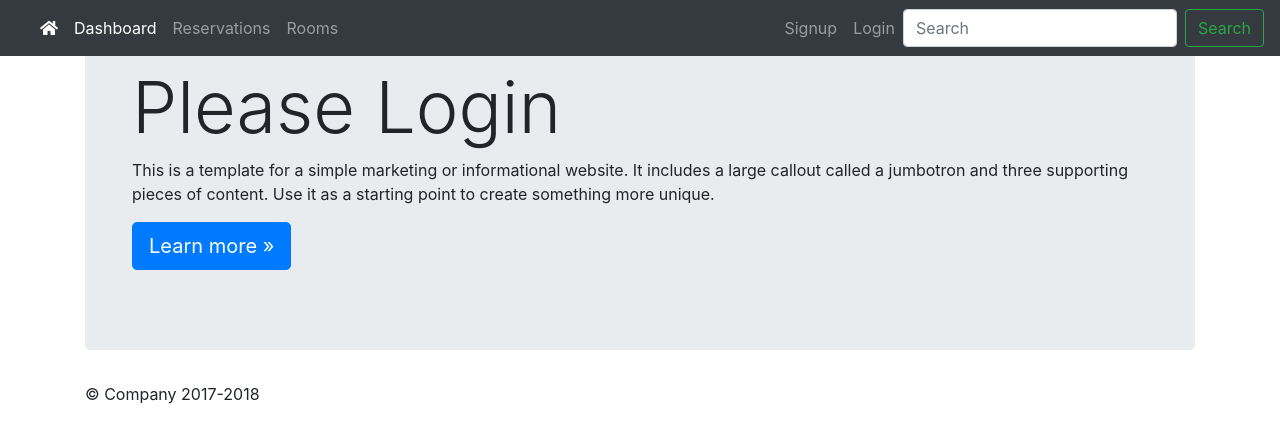
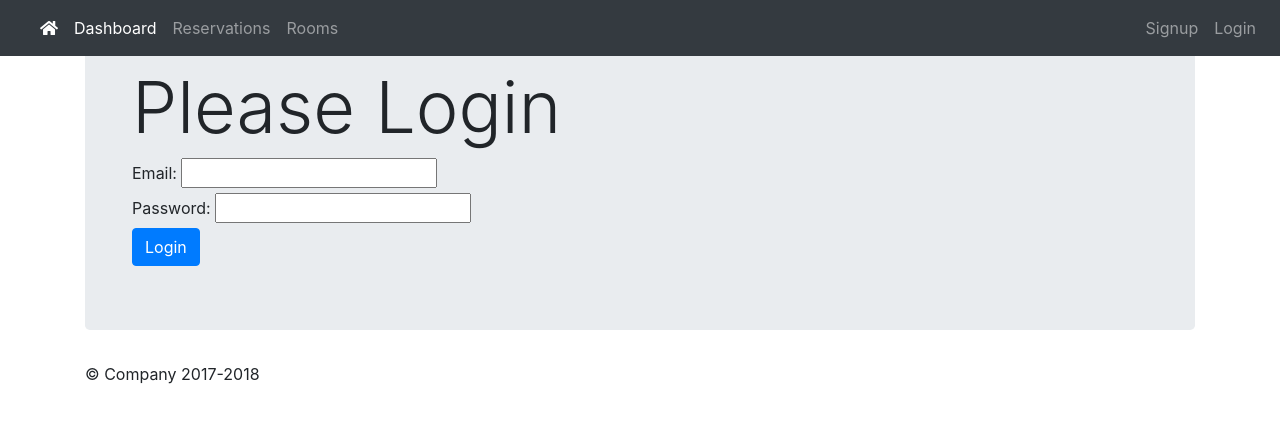
Before and after one commit to wolf637/property-manager, a Django app: page /properties/login/ in a window 1280 px wide. Shown: the top 443 px of the page. Run offline with Django 3.2, Linux system fonts and the light colour scheme; some libraries are stand-ins or nearby versions.

Commit message:
Add login functionality

```diff
--- a/properties/templates/properties/login.html
+++ b/properties/templates/properties/login.html
@@ -5,12 +5,24 @@
       <div class="jumbotron">
         <div class="container">
           <h1 class="display-3">Please Login</h1>
+            {% if error %}
+<div>{{ error }}</div>
+{% endif %}
+            <form action="{% url 'login' %}" method="POST">
+                {% csrf_token %}
 
+                <div>
+                    <label for="email">Email:</label>
+                    <input id="email" name="email" type="email">
+                </div>
+                <div>
+                    <label for="password">Password:</label>
+                    <input id="password" name="password" type="password">
+                </div>
 
+                <input class="btn btn-primary" type="submit" value="Login">
+            </form>
 
-
-            <p>This is a template for a simple marketing or informational website. It includes a large callout called a jumbotron and three supporting pieces of content. Use it as a starting point to create something more unique.</p>
-          <p><a class="btn btn-primary btn-lg" href="#" role="button">Learn more &raquo;</a></p>
         </div>
       </div>
 
--- a/properties/views.py
+++ b/properties/views.py
@@ -29,10 +29,22 @@ def signup(request):
         return render(request, 'properties/signup.html', context={})
 
 def login(request):
+
+    if request.method == 'POST':
+        user = auth.authenticate(username=request.POST['email'], password=request.POST['password'])
+        if user:
+            auth.login(request, user)
+            return redirect('home')
+        else:
+            return render(request, 'properties/login.html', context={'error': 'Username or password is incorrect'})
+
     return render(request, 'properties/login.html', context={})
 
 def logout(request):
-    return render(request, 'properties/signup.html', context={})
+
+    if request.method == 'POST':
+        auth.logout(request)
+        return redirect('home')
 
 def details(request, property_id):
 
--- a/templates/base.html
+++ b/templates/base.html
@@ -43,18 +43,33 @@
             <a class="nav-link" href="{% url 'list_rooms' %}">Rooms</a>
           </li>
         </ul>
-        <form class="form-inline my-2 my-lg-0">
+        <div class="form-inline my-2 my-lg-0">
+
           <ul class="navbar-nav mr-auto">
+            {% if user.is_authenticated %}
+            <li class="nav-item">
+              <div class="nav-link">
+                <i class="fas fa-user"></i> {{ user.email }}
+              </div>
+
+            </li>
+            <li class="nav-item">
+              <a class="nav-link" href="javascript:{document.getElementById('logout').submit()};">Logout</a>
+            </li>
+            <form id="logout" action="{% url 'logout' %}" method="POST">
+              {% csrf_token%}
+              <input type="hidden">
+            </form>
+            {% else %}
           <li class="nav-item">
             <a class="nav-link" href="{% url 'signup' %}">Signup</a>
           </li>
           <li class="nav-item">
             <a class="nav-link" href="{% url 'login' %}">Login</a>
           </li>
+            {% endif %}
         </ul>
-          <input class="form-control mr-sm-2" type="text" placeholder="Search" aria-label="Search">
-          <button class="btn btn-outline-success my-2 my-sm-0" type="submit">Search</button>
-        </form>
+        </div>
       </div>
     </nav>
 
```
